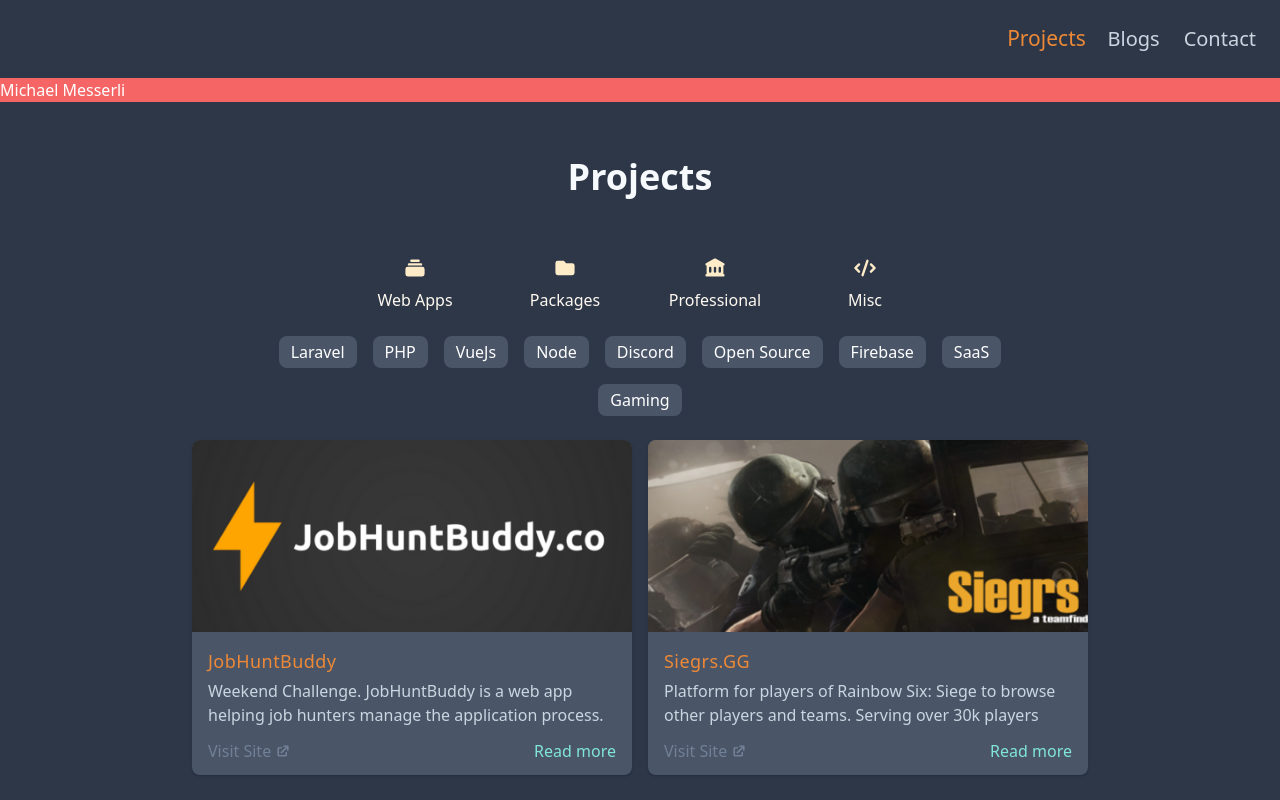
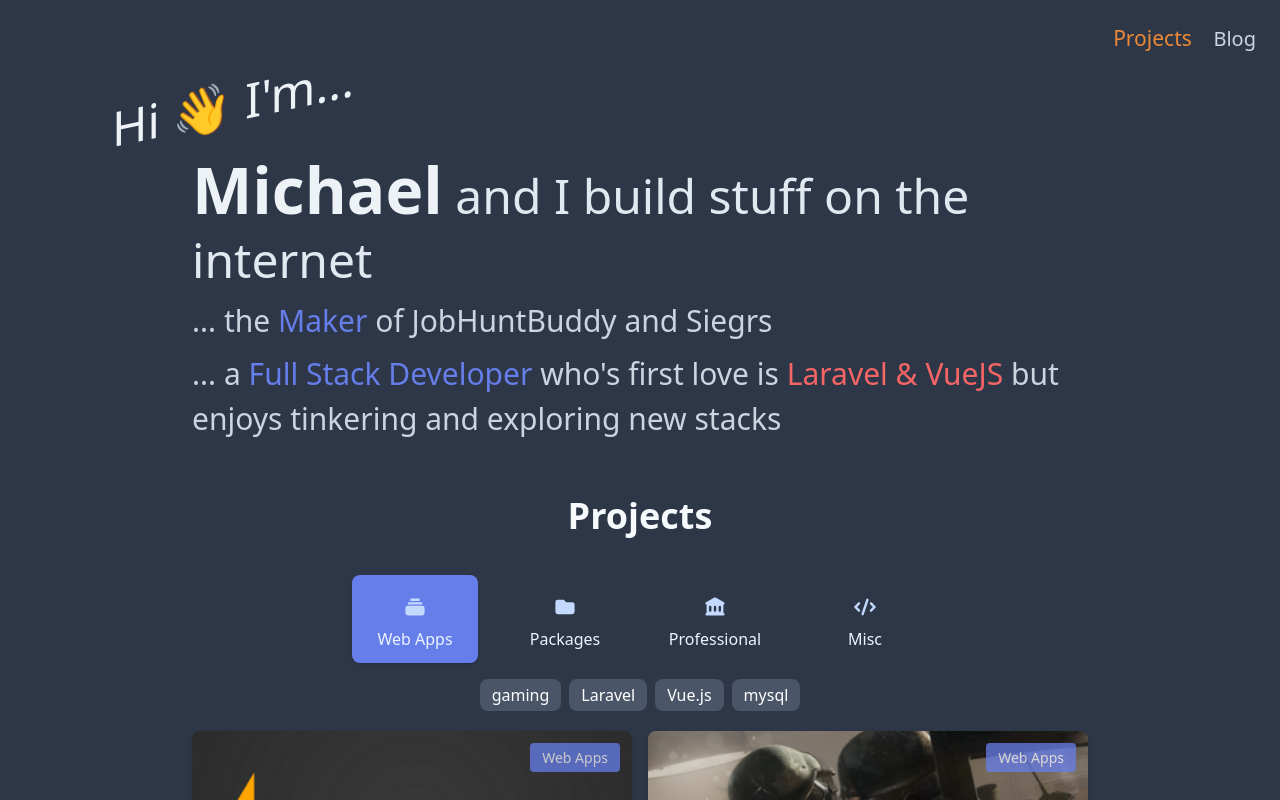
Before and after one commit to messerli90/portfolio-2020, a Nuxt app: page / in a window 1280 px wide. Shown: the top 800 px of the page. Built offline with nearby package versions, Linux system fonts and the light colour scheme.

Commit message:
:sparkles: update tag filter

```diff
--- a/components/CategoryFilter.vue
+++ b/components/CategoryFilter.vue
@@ -1,5 +1,7 @@
 <template>
-  <div class="mx-auto max-w-xl grid grid-cols-2 md:grid-cols-4 gap-3 md:gap-6">
+  <div
+    class="block mb-3 mx-auto max-w-xl grid grid-cols-2 md:grid-cols-4 gap-3 md:gap-6"
+  >
     <CategoryFilterItem
       v-for="(category, i) in categories"
       :key="i"
--- a/components/CategoryFilterItem.vue
+++ b/components/CategoryFilterItem.vue
@@ -2,15 +2,15 @@
   <button
     role="button"
     class="p-3 flex flex-row md:flex-col justify-start md:justify-center items-center hover:bg-gray-700 rounded-lg transition transform duration-200 ease-in-out hover:scale-105"
-    :class="{ 'bg-orange-500 hover:bg-orange-500 shadow': active }"
+    :class="{ 'bg-indigo-500 hover:bg-indigo-500 shadow': active }"
     @click="setCurrent"
   >
-    <span class="m-2 text-orange-200">
+    <span class="m-2 text-indigo-200">
       <svg class="w-6 h-6" fill="currentColor" viewBox="0 0 20 20">
         <path clip-rule="evenodd" fill-rule="evenodd" :d="category.icon"></path>
       </svg>
     </span>
-    <span class="text-orange-100">{{ category.name }}</span>
+    <span class="text-indigo-100">{{ category.name }}</span>
   </button>
 </template>
 
@@ -25,7 +25,7 @@
   computed: {
     active() {
       return (
-        this.category.slug === this.$store.state.projects.currentCategory?.slug
+        this.category.name === this.$store.state.projects.currentCategory?.name
       )
     }
   },
--- a/components/ProjectCard.vue
+++ b/components/ProjectCard.vue
@@ -1,5 +1,11 @@
 <template>
-  <div class="bg-gray-700 rounded-lg shadow overflow-hidden">
+  <div class="relative bg-gray-700 rounded-lg shadow overflow-hidden">
+    <span
+      class="absolute top-0 right-0 m-3 py-1 px-3 text-sm text-white rounded opacity-75 hover:opacity-100"
+      :class="categoryTagColor"
+    >
+      {{ project.category }}
+    </span>
     <img :src="project.image" alt="" class="w-full h-48 object-cover" />
     <div class="px-4 py-3">
       <h5 class="my-1 tracking-wide text-lg text-orange-500 font-medium">
@@ -37,6 +43,15 @@
       type: Object,
       required: true
     }
+  },
+  computed: {
+    categoryTagColor() {
+      return (
+        this.$store.state.projects.categories.find(
+          (c) => c.name === this.project.category
+        )?.bgColor || 'bg-red-500'
+      )
+    }
   }
 }
 </script>
--- a/components/ProjectsList.vue
+++ b/components/ProjectsList.vue
@@ -5,7 +5,7 @@
     </h2>
     <CategoryFilter />
     <TagFilter />
-    <div class="mx-auto my-4 max-w-4xl grid grid-cols-2 gap-4">
+    <div class="mx-auto my-4 max-w-4xl grid md:grid-cols-2 gap-4">
       <ProjectCard v-for="(p, i) in projects" :key="i" :project="p" />
     </div>
   </div>
--- a/components/TagFilter.vue
+++ b/components/TagFilter.vue
@@ -1,5 +1,5 @@
 <template>
-  <div class="my-1 mx-auto max-w-3xl flex flex-wrap justify-center">
+  <div class="block mb-3 mx-auto max-w-3xl flex flex-wrap justify-center">
     <TagFilterItem v-for="(tag, i) in tags" :key="i" :tag="tag">
     </TagFilterItem>
   </div>
--- a/components/TagFilterItem.vue
+++ b/components/TagFilterItem.vue
@@ -1,8 +1,8 @@
 <template>
   <button
-    class="m-2 px-3 py-1 bg-gray-700 text-white hover:bg-gray-600 rounded-lg transition transform duration-200 ease-in-out"
+    class="m-1 px-3 py-1 bg-gray-700 text-white hover:bg-gray-600 rounded-lg transition transform duration-200 ease-in-out"
     :class="{ 'bg-orange-500 hover:bg-orange-500 shadow': active }"
-    @click="active = !active"
+    @click="setCurrent"
   >
     {{ tag }}
   </button>
@@ -18,11 +18,19 @@
   },
   data() {
     return {
-      active: false
+      //
     }
   },
   computed: {
-    // active() {}
+    active() {
+      return this.tag === this.$store.state.projects.currentTag
+    }
+  },
+  methods: {
+    setCurrent() {
+      // console.log('set current')
+      this.$store.dispatch('projects/updateCurrentTag', this.tag)
+    }
   }
 }
 </script>
--- a/layouts/default.vue
+++ b/layouts/default.vue
@@ -1,15 +1,18 @@
 <template>
   <div class="min-h-screen h-full bg-gray-800">
+    <Navbar />
     <Header />
     <nuxt />
   </div>
 </template>
 
 <script>
+import Navbar from '@/layouts/partials/Navbar'
 import Header from '@/layouts/partials/Header'
 export default {
   components: {
-    Header
+    Header,
+    Navbar
   }
 }
 </script>
--- a/layouts/partials/Header.vue
+++ b/layouts/partials/Header.vue
@@ -1,19 +1,32 @@
 <template>
   <div>
-    <Navbar />
-    <div class="container mx-auto bg-red-500 text-white">
-      Michael Messerli
+    <div class="relative container mx-auto max-w-4xl text-gray-200">
+      <p
+        class="text-5xl transition transform -skew-y-12 -translate-y-20 -translate-x-20"
+      >
+        Hi 👋 I'm...
+      </p>
+      <p class="text-5xl font-light text-gray-300 leading-tight">
+        <span class="text-6xl font-semibold text-gray-200">Michael</span>
+        and I build stuff on the internet
+      </p>
+      <p class="mt-2 text-3xl font-light text-gray-400">
+        ... the <span class="font-medium text-indigo-500">Maker</span> of
+        JobHuntBuddy and Siegrs
+      </p>
+      <p class="mt-2 text-3xl font-light text-gray-400">
+        ... a
+        <span class="font-medium text-indigo-500">Full Stack Developer</span>
+        who's first love is
+        <span class="font-medium text-red-500">Laravel &amp; VueJS</span> but
+        enjoys tinkering and exploring new stacks
+      </p>
     </div>
   </div>
 </template>
 
 <script>
-import Navbar from './Navbar'
-export default {
-  components: {
-    Navbar
-  }
-}
+export default {}
 </script>
 
 <style></style>
--- a/layouts/partials/Navbar.vue
+++ b/layouts/partials/Navbar.vue
@@ -23,20 +23,8 @@
             : 'hover:text-white hover:scale-105'
         "
       >
-        <a href="/blog">
-          Blogs
-        </a>
-      </li>
-      <li
-        class="mr-6 transition transform duration-200 ease-in-out"
-        :class="
-          isActive('contact')
-            ? 'text-orange-500 scale-105'
-            : 'hover:text-white hover:scale-105'
-        "
-      >
-        <a href="/contact">
-          Contact
+        <a href="blog">
+          Blog
         </a>
       </li>
     </ul>
--- a/repositories/CategoryRepository.js
+++ b/repositories/CategoryRepository.js
@@ -8,24 +8,28 @@
   {
     name: 'Web Apps',
     slug: 'webapp',
+    bgColor: 'bg-indigo-500',
     icon:
       'M7 3a1 1 0 000 2h6a1 1 0 100-2H7zM4 7a1 1 0 011-1h10a1 1 0 110 2H5a1 1 0 01-1-1zM2 11a2 2 0 012-2h12a2 2 0 012 2v4a2 2 0 01-2 2H4a2 2 0 01-2-2v-4z'
   },
   {
     name: 'Packages',
     slug: 'packages',
+    bgColor: 'bg-teal-500',
     icon:
       'M2 6a2 2 0 012-2h5l2 2h5a2 2 0 012 2v6a2 2 0 01-2 2H4a2 2 0 01-2-2V6z'
   },
   {
     name: 'Professional',
     slug: 'professional',
+    bgColor: 'bg-red-500',
     icon:
       'M10.496 2.132a1 1 0 00-.992 0l-7 4A1 1 0 003 8v7a1 1 0 100 2h14a1 1 0 100-2V8a1 1 0 00.496-1.868l-7-4zM6 9a1 1 0 00-1 1v3a1 1 0 102 0v-3a1 1 0 00-1-1zm3 1a1 1 0 012 0v3a1 1 0 11-2 0v-3zm5-1a1 1 0 00-1 1v3a1 1 0 102 0v-3a1 1 0 00-1-1z'
   },
   {
     name: 'Misc',
     slug: 'misc',
+    bgColor: 'bg-blue-500',
     icon:
       'M12.316 3.051a1 1 0 01.633 1.265l-4 12a1 1 0 11-1.898-.632l4-12a1 1 0 011.265-.633zM5.707 6.293a1 1 0 010 1.414L3.414 10l2.293 2.293a1 1 0 11-1.414 1.414l-3-3a1 1 0 010-1.414l3-3a1 1 0 011.414 0zm8.586 0a1 1 0 011.414 0l3 3a1 1 0 010 1.414l-3 3a1 1 0 11-1.414-1.414L16.586 10l-2.293-2.293a1 1 0 010-1.414z'
   }
--- a/repositories/ProjectRepository.js
+++ b/repositories/ProjectRepository.js
@@ -12,7 +12,8 @@
     description:
       'Weekend Challenge. JobHuntBuddy is a web app helping job hunters manage the application process.',
     image: '/images/jobhuntbuddy_2.png',
-    type: 'webapp'
+    category: 'Web Apps',
+    tags: ['gaming', 'Laravel', 'Vue.js']
   },
   {
     title: 'Siegrs.GG',
@@ -21,6 +22,7 @@
     description:
       'Platform for players of Rainbow Six: Siege to browse other players and teams. Serving over 30k players',
     image: '/images/siegrs_banner_2.png',
-    type: 'webapp'
+    category: 'Web Apps',
+    tags: ['Laravel', 'Vue.js', 'mysql']
   }
 ]
--- a/store/projects.js
+++ b/store/projects.js
@@ -1,9 +1,8 @@
 import ProjectRepository from '@/repositories/ProjectRepository'
 import CategoryRepository from '@/repositories/CategoryRepository'
-import TagRepository from '@/repositories/TagRepository'
 
 export const state = () => ({
-  currentTag: {},
+  currentTag: '',
   currentCategory: {},
 
   tags: [],
@@ -32,23 +31,47 @@
   setFilteredProjects(state, projects) {
     state.filteredProjects = projects
   },
-  filterProjects(state, tag) {
-    // TODO make this reactive to currentTag and currentCategory
+  filterProjects(state) {
     state.filteredProjects = state.projects.filter((p) => {
-      return p.type === tag.slug
+      return p.category === state.currentCategory.name
     })
+    if (state.currentTag) {
+      state.filteredProjects = state.projects.filter((p) => {
+        return p.tags.includes(state.currentTag)
+      })
+    }
   }
 }
 
 export const actions = {
   initState({ commit }) {
-    commit('setProjects', ProjectRepository.all())
-    commit('setFilteredProjects', ProjectRepository.all())
-    commit('setTags', TagRepository.all())
+    const projects = ProjectRepository.all()
+
+    commit('setProjects', projects)
+    commit('setFilteredProjects', projects)
+    commit('setTags', getTagsFromProjects(projects))
     commit('setCategories', CategoryRepository.all())
+    commit('setCurrentCategory', CategoryRepository.all()[0])
   },
-  async updateCurrentCategory({ commit }, category) {
+  async updateCurrentCategory({ state, commit }, category) {
     await commit('setCurrentCategory', category)
-    commit('filterProjects', category)
+    await commit('setCurrentTag', '')
+    await commit('filterProjects')
+    commit('setTags', getTagsFromProjects(state.filteredProjects))
+  },
+  async updateCurrentTag({ commit }, tag) {
+    await commit('setCurrentTag', tag)
+    commit('filterProjects')
   }
 }
+
+function getTagsFromProjects(projects) {
+  const tags = projects.flatMap((project) => {
+    return project.tags
+  })
+  return tags.filter(unique)
+}
+
+function unique(value, index, self) {
+  return self.indexOf(value) === index
+}
```
